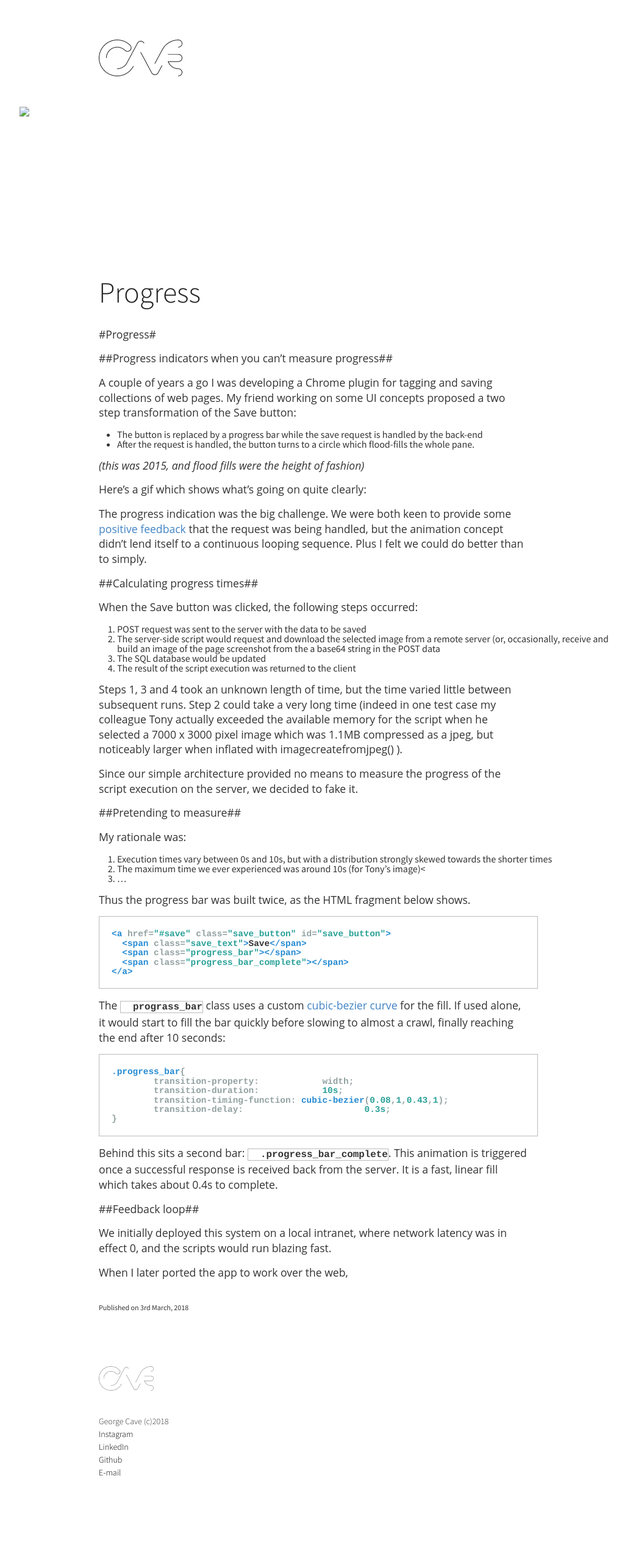
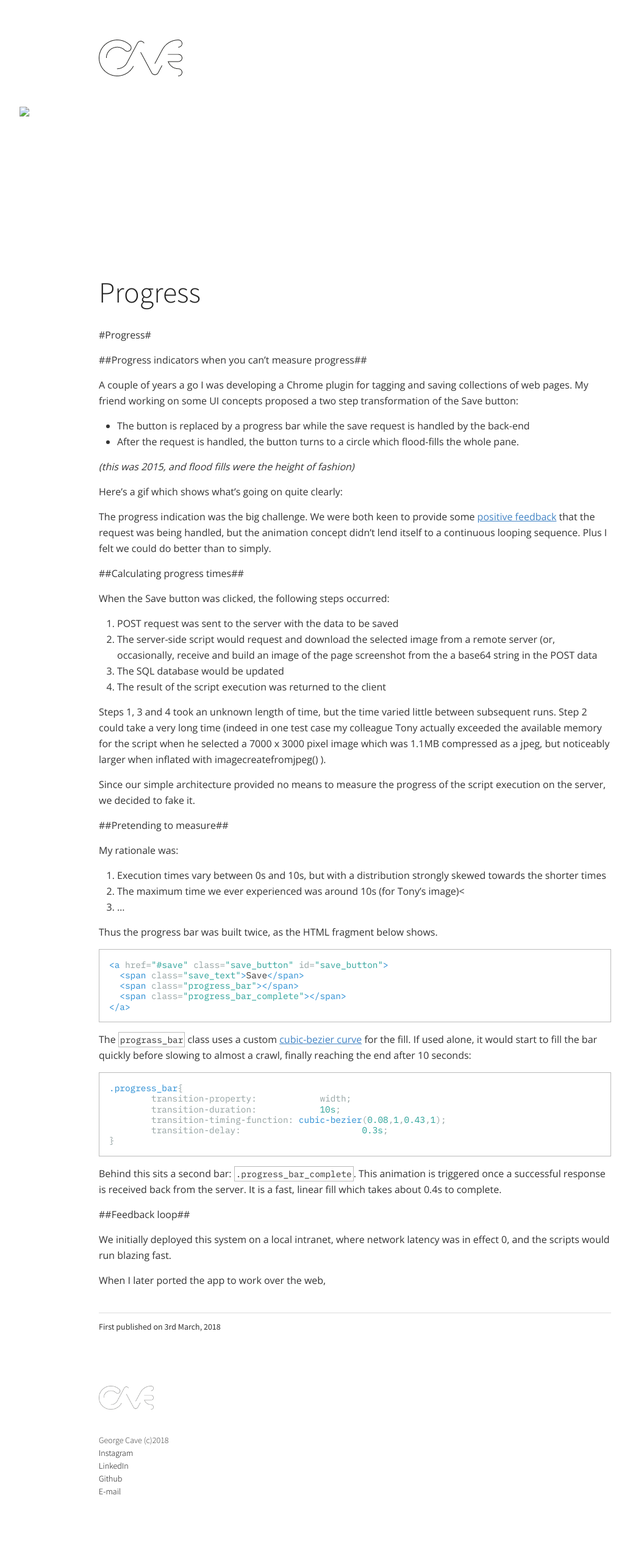
Before and after one commit to gcsalzburg/gcsalzburg.github.io, a Jekyll site: the page built from _posts/2018-3-3-Progress.md, in a window 1280 px wide. Shown: the whole page at 61% size, without its empty margins (28-1061 px from the left). Built offline with Jekyll 4.4.1, drawn with Linux system fonts in a browser that asks for light colours; before the commit the page ends 2525 px from its top, so only the background shows below that.

Commit message:
Improve post formatting styles

```diff
--- a/_layouts/default.html
+++ b/_layouts/default.html
@@ -12,7 +12,7 @@
     <link rel="stylesheet" type="text/css" href="{{ site.baseurl }}/style.css" />
     <link rel="alternate" type="application/rss+xml" title="{{ site.name }} - {{ site.description }}" href="{{ site.baseurl }}/feed.xml" />
 
-    <link href="https://fonts.googleapis.com/css?family=Source+Sans+Pro:300,400,600" rel="stylesheet">
+    <link href="https://fonts.googleapis.com/css?family=IBM+Plex+Mono|Open+Sans:400,700|Source+Sans+Pro:300,400,600" rel="stylesheet">
     <link rel="shortcut icon" href="{{ site.baseurl }}/favicon.ico">
 
     <!-- Derived from Jekyll Now by Barry Clark -->
--- a/_layouts/post.html
+++ b/_layouts/post.html
@@ -14,7 +14,7 @@ layout: default
   </div>
 
   <div class="published_date">
-    Published on {% assign day = page.date | date: "%-d"  %}
+    First published on {% assign day = page.date | date: "%-d"  %}
     {% case day %}
       {% when '1' or '21' or '31' %}{{ day }}st
       {% when '2' or '22' %}{{ day }}nd
--- a/_sass/_highlights.scss
+++ b/_sass/_highlights.scss
@@ -1,25 +1,17 @@
 
 .highlighter-rouge{
-  font-weight: 600;
+  font-weight: 400;
   font-size: 0.9em;
-  padding-left: 20px;
+  padding: 2px;
   border: 1px solid #bbb;
-  max-width: 50em;
-}
+  box-sizing: border-box;
+  font-family: 'IBM Plex Mono', monospace;
+  line-height: 1.2em;
+  overflow-x: scroll;
 
-.highlight {
- /* background-color: #efefef;
-  padding: 7px 7px 7px 10px;
-  border: 1px solid #ddd;
-  -moz-box-shadow: 3px 3px rgba(0,0,0,0.1);
-  -webkit-box-shadow: 3px 3px rgba(0,0,0,0.1);
-  box-shadow: 3px 3px rgba(0,0,0,0.1);*/
-  margin: 20px 0 20px 0;
- /* overflow: scroll;*/
-}
-
-code {
-  font-family:'Bitstream Vera Sans Mono','Courier', monospace;
+  .highlight {
+    padding:7px;
+  }
 }
 
 .highlight .c { color: #586E75 } /* Comment */
--- a/style.scss
+++ b/style.scss
@@ -186,11 +186,24 @@
     font-weight: 300;
   }
 
-  p {
-    font-size: 1.1em;
-    line-height: 1.4em;
-    font-family: "Open Sans";
-    max-width: 40em;
+  h3 {
+    font-size: 24px;
+    font-weight: 300;
+  }
+
+  h4 {
+    font-size: 22px;
+    font-weight: 300;
+  }
+
+  p, li {
+    font-size: 16px;
+    line-height: 26px;
+    font-family: "Open Sans",sans-serif;
+  }
+
+  a {
+    text-decoration: underline;
   }
 
   blockquote {
@@ -203,9 +216,10 @@
   }
 
   .published_date{
-    font-style: normal;
-    font-size: 12px;
+    font-size: 14px;
     margin-top: 40px;
+    border-top: 1px solid #ddd;
+    padding-top: 15px;
   }
 
   .comments {
```
